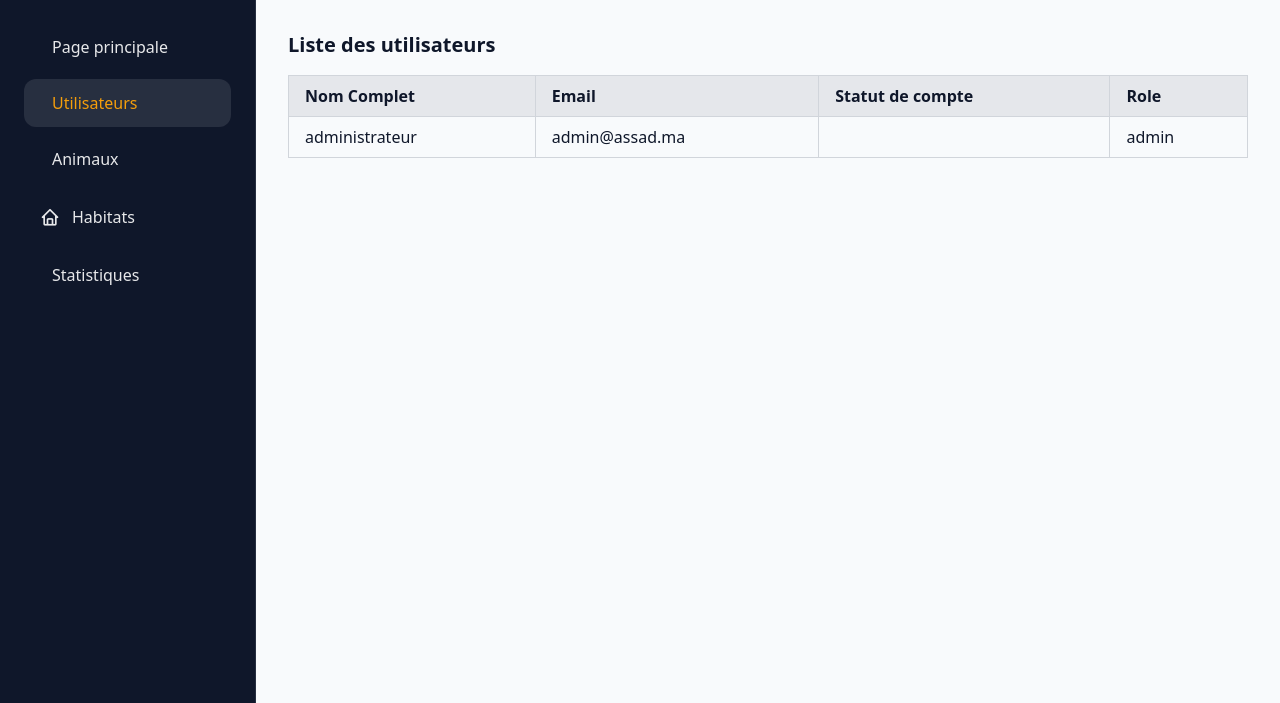
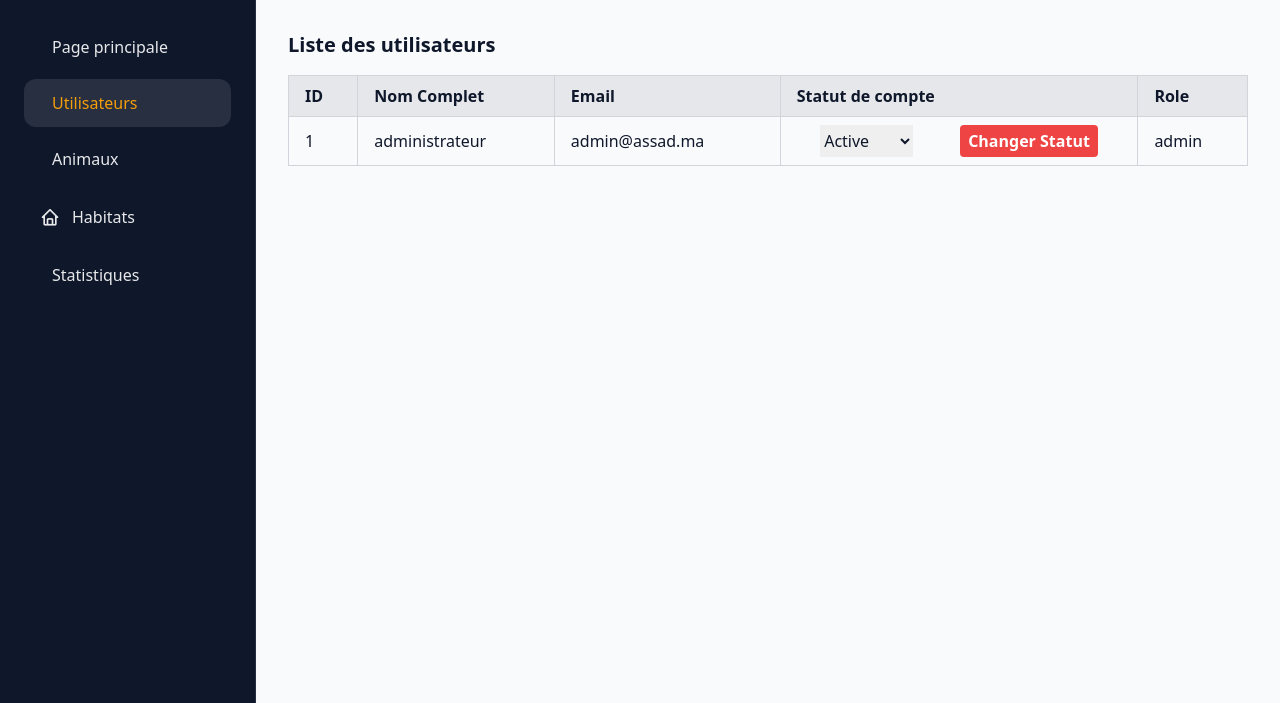
Before and after one commit to AZIZABADA10/ASSAD, a PHP site: page /pages/admin/manage_users.php in a window 1280 px wide. Shown: the part 97-800 px from the top of the page. Run offline with PHP 8.4, Linux system fonts and the light colour scheme; a user stored in the database is signed in; data comes from the database, SQL or seed files in the repository; data that the repository does not hold is empty; some libraries are stand-ins or nearby versions.

Commit message:
feat: lajoute du fonctionnalité de modifier statut utilisateur

```diff
--- a/actions/user_crud.php
+++ b/actions/user_crud.php
@@ -4,5 +4,21 @@
 
     $users = $connexion -> query("SELECT * FROM utilisateurs order by id_utilisateur desc");
 
+    if (isset($_POST['changer_status'])) {
+        $id_a_modifier = intval($_GET['id']);
+        $neveau_statut = $_POST['statut_de_compet'];
+        // var_dump($id_a_modifier) ;
+        // var_dump($neveau_statut) ;
+
+        $stmt = $connexion -> prepare("UPDATE utilisateurs
+        SET statut_de_compet = ?
+        WHERE id_utilisateur = ?"
+        );
+        $stmt -> bind_param('si',$neveau_statut,$id_a_modifier);
+        $stmt -> execute();
+        header('Location: ../pages/admin/manage_users.php');
+        exit();
+    }
+
 
 ?>
--- a/pages/admin/manage_users.php
+++ b/pages/admin/manage_users.php
@@ -114,6 +114,7 @@ if (!isset($_SESSION['user'])) {
         <table class="w-full text-left border-collapse">
           <thead class="bg-gray-200">
             <tr>
+              <th class="px-4 py-2 border border-gray-300">ID</th>
               <th class="px-4 py-2 border border-gray-300">Nom Complet</th>
               <th class="px-4 py-2 border border-gray-300">Email</th>
               <th class="px-4 py-2 border border-gray-300">Statut de compte</th>
@@ -123,10 +124,22 @@ if (!isset($_SESSION['user'])) {
           <tbody>
             <?php while ($user = $users->fetch_assoc()): ?>
             <tr class="hover:bg-gray-100">
-              <td class="px-4 py-2 border border-gray-300"><?php echo $user['nom_complet']; ?></td>
-              <td class="px-4 py-2 border border-gray-300"><?php echo $user['email']; ?></td>
-              <td class="px-4 py-2 border border-gray-300"><?php echo $user['statut_de_compet']; ?></td>
-              <td class="px-4 py-2 border border-gray-300"><?php echo $user['role']; ?></td>
+              <td class="px-4 py-2 border border-gray-300"><?= $user['id_utilisateur']; ?></td>
+              <td class="px-4 py-2 border border-gray-300"><?= $user['nom_complet']; ?></td>
+              <td class="px-4 py-2 border border-gray-300"><?= $user['email']; ?></td>
+              <td class="px-4 py-2 border border-gray-300">
+                 <form action="../../actions/user_crud.php?id=<?= $user['id_utilisateur'];?>" method="POST" class="flex justify-around">
+                  <select name="statut_de_compet">
+                  <option value="active" <?= $user['statut_de_compet']==='active'?'selected':''?>>Active</option>
+                  <option value="en_attend" <?= $user['statut_de_compet']==='en_attend'?'selected':''?>>En attend</option>
+                  <option value="blocked" <?= $user['statut_de_compet']==='blocked'?'selected':''?>>Blocked</option>
+                </select>
+                <button type="submit" name="changer_status"
+                class="bg-red-500 text-white px-2 py-1 rounded font-semibold hover:scale-105 transition-all"
+                >Changer Statut</button>
+                 </form>
+              </td>
+              <td class="px-4 py-2 border border-gray-300"><?= $user['role']; ?></td>
             </tr>
             <?php endwhile; ?>
           </tbody>
```
